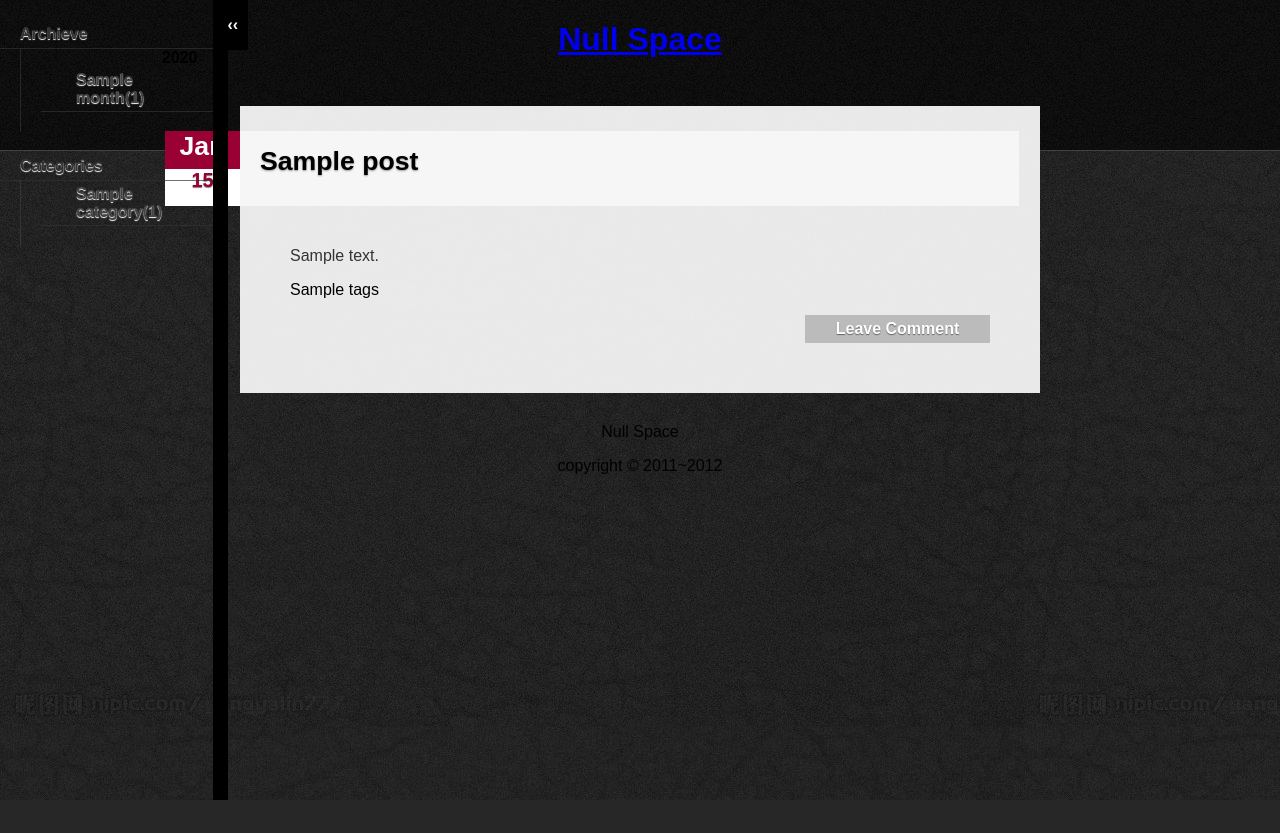
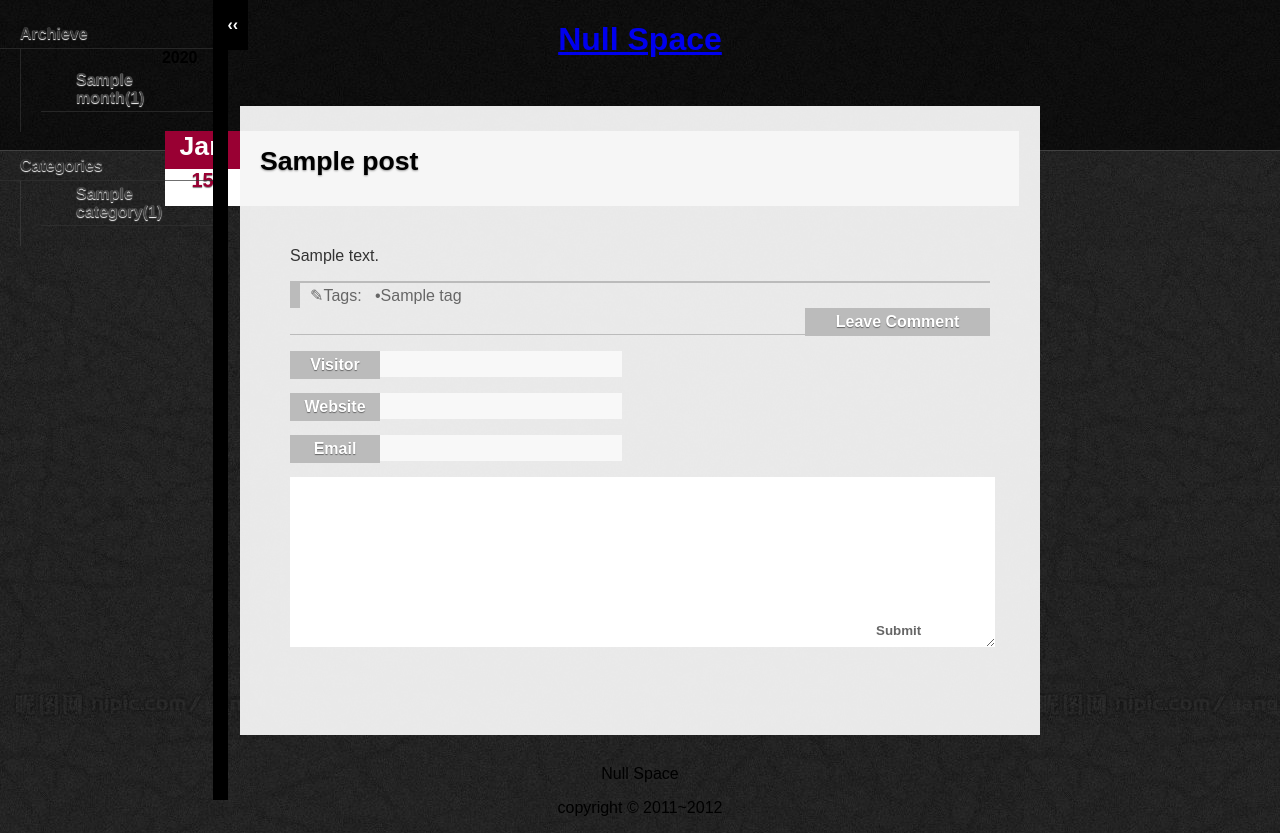
Before and after one commit to Aquietzero/NullSpace, a Django app: template templates/post_solo.html in a window 1280 px wide. Before the commit the page ends 800 px from the top, so only its background shows below. Run offline with Django 3.2, Linux system fonts and the light colour scheme; the template is opened without the code that fills it: most values are stand-ins (such as "Sample title", 1, 10 or a date in 2020); style sheets or scripts are compiled from the project's sources.

Commit message:
fixed some bugs

```diff
--- a/media/css/comment.css
+++ b/media/css/comment.css
@@ -78,9 +78,6 @@
   cursor: pointer;
   color: #903;
 }
-.leaveComment {
-  display: none;
-}
 .leaveComment hr {
   margin: 0;
   margin-top: -2px;
--- a/media/css/post.css
+++ b/media/css/post.css
@@ -33,7 +33,7 @@
   color: #000;
 }
 .post .postHeading .postTitle a:hover {
-  color: #603;
+  color: rgba(100,0,50,0.80);
 }
 .post .postHeading .postTime {
   float: left;
@@ -93,14 +93,10 @@
 .post .postBody code {
   border: solid 1px #bbb;
   font-size: 0.8em;
-  background-color: #efefef;
+  background-color: rgba(255,255,255,0.40);
   -moz-border-radius: 3px;
   padding: 0.5px;
   color: #000;
-}
-.post .postBody hr {
-  border: none;
-  border-bottom: solid 0.5px #bbb;
 }
 .post .postBody a {
   text-decoration: none;
@@ -108,6 +104,11 @@
 }
 .post .postBody a:hover {
   text-shadow: 0 0 1px rgba(200,0,50,0.80);
+  text-decoration: underline;
+}
+.post .postBody hr {
+  border: none;
+  border-bottom: solid 0.5px #bbb;
 }
 .post .postBody blockquote {
   border-left: solid 7px #cfcfcf;
@@ -117,3 +118,10 @@
   font-style: oblique;
   color: #777;
 }
+.post .postTags {
+  border-left: solid 10px #bbb;
+  border-top: solid 2px #bbb;
+  padding: 3px 10px;
+  margin: 0;
+  color: #666;
+}
--- a/media/js/comment.js
+++ b/media/js/comment.js
@@ -1,6 +1,9 @@
 (function() {
 
   $(function() {
+    $('.leaveComment').css({
+      'display': 'none'
+    });
     return $('.leaveCommentButton').bind('click', function() {
       return $(this).next('.leaveComment').slideToggle();
     });
--- a/media/js/sidebar.js
+++ b/media/js/sidebar.js
@@ -5,17 +5,17 @@
     sidebar = $('#sidebar');
     width = sidebar.width();
     sidebar.css({
-      'margin-left': -width + 30 + 'px'
+      'margin-left': -width + 35 + 'px'
     });
-    return sidebar.hover(function() {
-      return sidebar.animate({
+    return sidebar.hover((function() {
+      return $(this).animate({
         'margin-left': 0
       });
-    }, function() {
-      return sidebar.animate({
+    }), (function() {
+      return $(this).animate({
         'margin-left': -width + 30 + 'px'
       });
-    });
+    }));
   });
 
 }).call(this);
--- a/media/stylus/comment.styl
+++ b/media/stylus/comment.styl
@@ -79,7 +79,6 @@
         color #990033
 
 .leaveComment
-  display none
 
   hr
     margin 0
--- a/media/stylus/post.styl
+++ b/media/stylus/post.styl
@@ -34,9 +34,9 @@
         font-weight bold
         text-decoration none
         color black
+        &:hover
+          color rgba(100, 0, 50, 0.8)
 
-      a:hover
-        color #660033
 
     .postTime
       float left
@@ -94,20 +94,21 @@
     code
       border solid 1px #BBBBBB
       font-size 0.8em
-      background-color #EFEFEF
+      background-color rgba(255, 255, 255, 0.4)
       -moz-border-radius 3px
       padding 0.5px
       color black
-
-    hr
-      border none
-      border-bottom solid 0.5px #BBBBBB
 
     a
       text-decoration none
       color #880033
       &:hover
         text-shadow 0 0 1px rgba(200, 0, 50, 0.8)
+        text-decoration underline
+
+    hr
+      border none
+      border-bottom solid 0.5px #BBBBBB
 
     blockquote
       border-left solid 7px #CFCFCF
@@ -116,3 +117,10 @@
       p
         font-style oblique
         color #777777
+
+  .postTags
+    border-left solid 10px #BBBBBB
+    border-top solid 2px #BBBBBB
+    padding 3px 10px
+    margin 0
+    color #666666
--- a/templates/base.html
+++ b/templates/base.html
@@ -2,11 +2,13 @@
 <html>
   <head>
     <title>{% block title %}{% endblock %}</title>
-    <link rel="stylesheet" href="/media/css/bundle.css" type="text/css" />
-    <script type="text/javascript" src="/media/js/MathJax/MathJax.js?config=default.js"></script>
-    <script type="text/javascript" src="/media/js/jquery-1.6.4.min.js"></script>
-    <script type="text/javascript" src="/media/js/comment.js"></script>
-    <script type="text/javascript" src="/media/js/sidebar.js"></script>
+    {% block media %}
+      <link rel="stylesheet" href="/media/css/bundle.css" type="text/css" />
+      <script type="text/javascript" src="/media/js/MathJax/MathJax.js?config=default.js"></script>
+      <script type="text/javascript" src="/media/js/jquery-1.6.4.min.js"></script>
+      <script type="text/javascript" src="/media/js/comment.js"></script>
+      <script type="text/javascript" src="/media/js/sidebar.js"></script>
+    {% endblock %}
   </head>
   <body>
 
--- a/templates/post.html
+++ b/templates/post.html
@@ -24,8 +24,12 @@
   </div>
 
   <div class="postTags">
-    <p>{{ post.tags.all }}</p>
+    &#9998;Tags:&nbsp;&nbsp;
+    {% for tag in post.tags.all %}
+      &bull;{{ tag.name }}&nbsp;&nbsp;
+    {% endfor %}
   </div>
 
   {% include 'comment.html' %}
+
 </div>
--- a/templates/post_solo.html
+++ b/templates/post_solo.html
@@ -1,4 +1,11 @@
 {% extends 'frame.html' %}
+
+{% block media %}
+  <link rel="stylesheet" href="/media/css/bundle.css" type="text/css" />
+  <script type="text/javascript" src="/media/js/MathJax/MathJax.js?config=default.js"></script>
+  <script type="text/javascript" src="/media/js/jquery-1.6.4.min.js"></script>
+  <script type="text/javascript" src="/media/js/sidebar.js"></script>
+{% endblock %}
 
 {% block title %}
   {{ blog.title }}
```
Also changed, not shown: blogs/views.py (+14 -2 lines), 2 other files.
